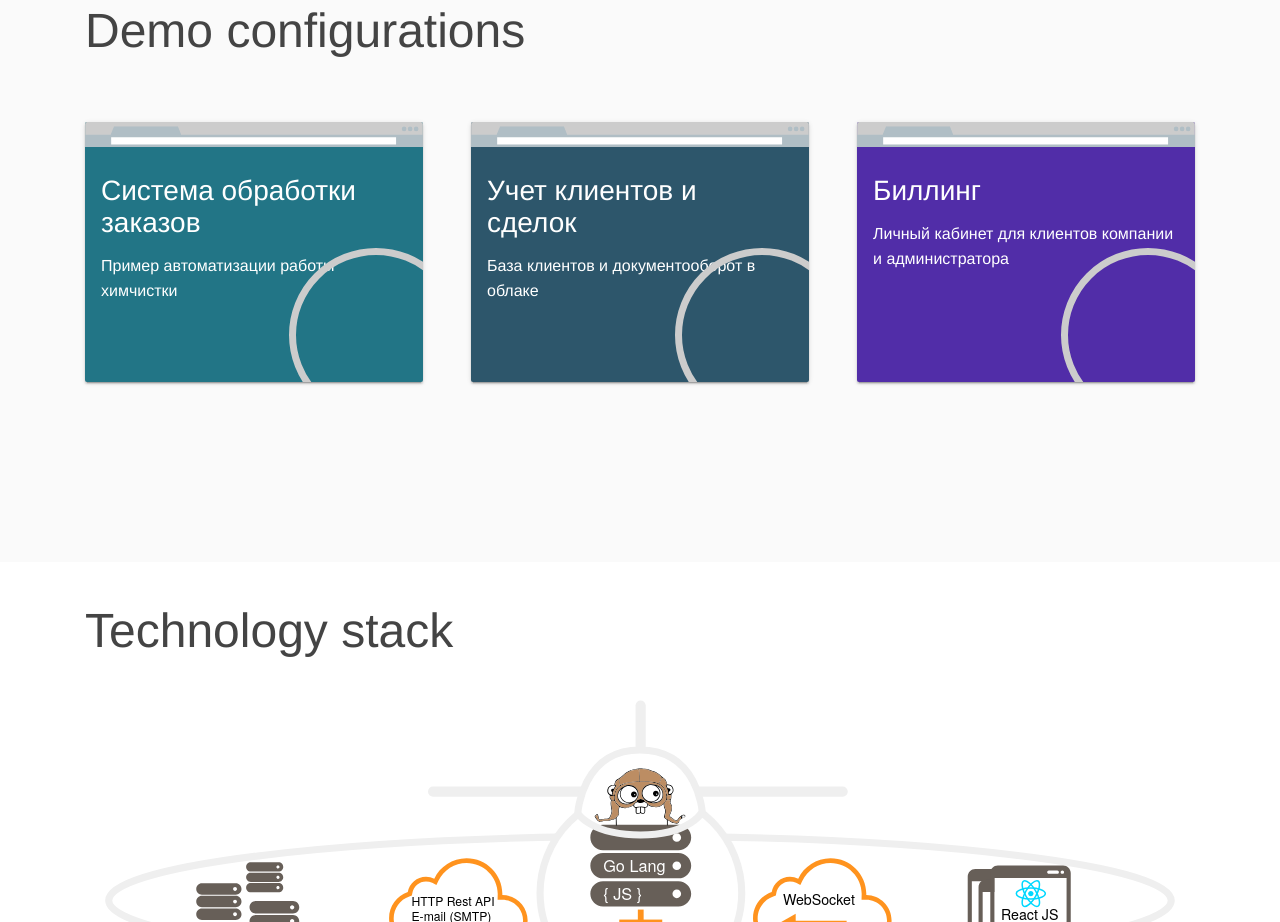
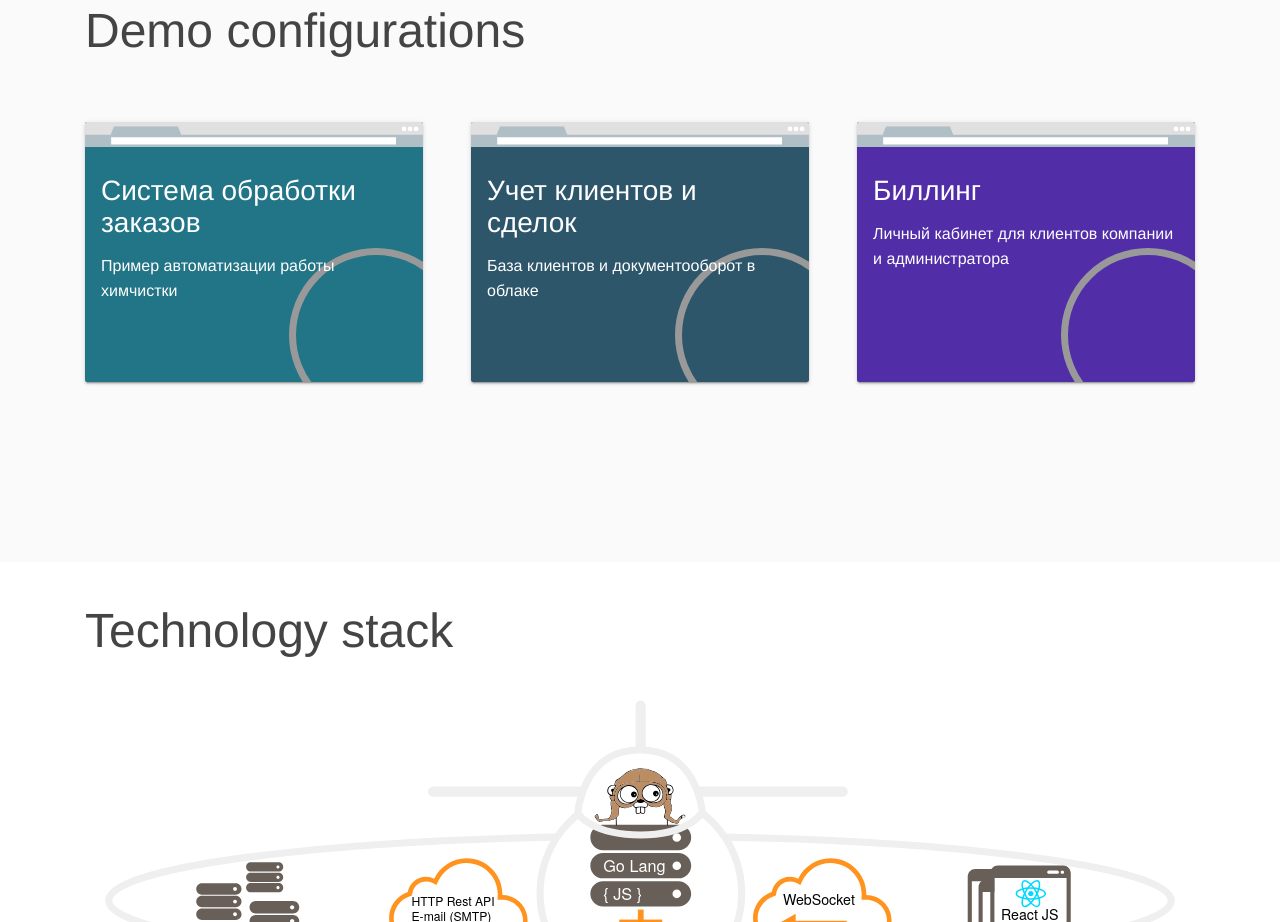
Before and after one commit to kib357/_blankSite, a plain HTML site: page index.html in a window 1280 px wide. Shown: the part 1620-2542 px from the top of the page. Drawn offline with Linux system fonts and the light colour scheme; a web font is replaced by a local one.

Commit message:
Demo - v1.1

```diff
--- a/app.css
+++ b/app.css
@@ -574,6 +574,7 @@ footer div.container {
   position: relative;
   overflow: hidden;
   min-height: 260px;
+  z-index: 0;
 }
 .demos .cards-list .item .st0 {
   fill: #B0BEC5;
@@ -583,6 +584,10 @@ footer div.container {
 }
 .demos .cards-list .item:hover .st0 {
   fill: #455A64 !important;
+}
+.demos .cards-list .item svg {
+  width: 100%;
+  background-color: #e0e0e0;
 }
 .demos .cards-list .item h3,
 .demos .cards-list .item p {
@@ -604,12 +609,13 @@ footer div.container {
   opacity: 1;
 }
 .demos .cards-list .item .action {
+  z-index: -1;
   position: absolute;
   bottom: -40px;
   right: -40px;
   width: 160px;
   height: 160px;
-  border: 7px solid #ccc;
+  border: 7px solid #999;
   border-radius: 50%;
   -webkit-transition: border-color 0.3s linear;
   -o-transition: border-color 0.3s linear;
--- a/index.html
+++ b/index.html
@@ -90,29 +90,29 @@
         	<div class="cards-list">
         		<a class="item card oms" href="http://oms.getblank.net" target="_blank">
         			<svg version="1.1" id="Layer_1" xmlns="http://www.w3.org/2000/svg" xmlns:xlink="http://www.w3.org/1999/xlink" x="0px" y="0px"
-        				 viewBox="0 0 841.9 62.3" style="enable-background:new 0 0 841.9 62.3;" xml:space="preserve">
-        			<rect id="XMLID_18_" fill="#cccccc" width="841.9" height="62.3"/>
+        				 viewBox="0 0 842 62" xml:space="preserve">
+        			<!--<rect id="XMLID_18_" fill="#cccccc" width="841.9" height="62.3"/>-->
         			<polygon id="XMLID_1_" class="st0" points="0,31.6 63.6,31.6 72,11.5 231.5,11.5 239.5,31.6 841.9,31.8 841.9,62.3 0,62.3 "/>
-        			<circle id="XMLID_5_" class="st0" cx="795" cy="17.3" r="5.8"/>
-        			<circle id="XMLID_6_" class="st0" cx="810" cy="17.3" r="5.8"/>
-        			<circle id="XMLID_7_" class="st0" cx="825" cy="17.3" r="5.8"/>
+        			<circle id="XMLID_5_" fill="#ffffff" cx="795" cy="17.3" r="5.8"/>
+        			<circle id="XMLID_6_" fill="#ffffff" cx="810" cy="17.3" r="5.8"/>
+        			<circle id="XMLID_7_" fill="#ffffff" cx="825" cy="17.3" r="5.8"/>
         			<rect id="XMLID_18_" fill="#ffffff" x="65" y="38" width="710" height="18"/>
-        			</svg>			<div class="body">
+        			</svg>			<div class="action">
+        				<div class="play"></div>
+        			</div>
+        			<div class="body">
         				<h3>Система обработки заказов</h3>
         				<p>Пример автоматизации работы химчистки</p>
-        			</div>
-        			<div class="action">
-        				<div class="play"></div>
         			</div>
         		</a>
         		<a class="item card crm" href="http://oms.getblank.net" target="_blank">
         			<svg version="1.1" id="Layer_1" xmlns="http://www.w3.org/2000/svg" xmlns:xlink="http://www.w3.org/1999/xlink" x="0px" y="0px"
-        				 viewBox="0 0 841.9 62.3" style="enable-background:new 0 0 841.9 62.3;" xml:space="preserve">
-        			<rect id="XMLID_18_" fill="#cccccc" width="841.9" height="62.3"/>
+        				 viewBox="0 0 842 62" xml:space="preserve">
+        			<!--<rect id="XMLID_18_" fill="#cccccc" width="841.9" height="62.3"/>-->
         			<polygon id="XMLID_1_" class="st0" points="0,31.6 63.6,31.6 72,11.5 231.5,11.5 239.5,31.6 841.9,31.8 841.9,62.3 0,62.3 "/>
-        			<circle id="XMLID_5_" class="st0" cx="795" cy="17.3" r="5.8"/>
-        			<circle id="XMLID_6_" class="st0" cx="810" cy="17.3" r="5.8"/>
-        			<circle id="XMLID_7_" class="st0" cx="825" cy="17.3" r="5.8"/>
+        			<circle id="XMLID_5_" fill="#ffffff" cx="795" cy="17.3" r="5.8"/>
+        			<circle id="XMLID_6_" fill="#ffffff" cx="810" cy="17.3" r="5.8"/>
+        			<circle id="XMLID_7_" fill="#ffffff" cx="825" cy="17.3" r="5.8"/>
         			<rect id="XMLID_18_" fill="#ffffff" x="65" y="38" width="710" height="18"/>
         			</svg>			<div class="body">
         				<h3>Учет клиентов и сделок</h3>
@@ -124,12 +124,12 @@
         		</a>
         		<a class="item card billing" href="http://oms.getblank.net" target="_blank">
         			<svg version="1.1" id="Layer_1" xmlns="http://www.w3.org/2000/svg" xmlns:xlink="http://www.w3.org/1999/xlink" x="0px" y="0px"
-        				 viewBox="0 0 841.9 62.3" style="enable-background:new 0 0 841.9 62.3;" xml:space="preserve">
-        			<rect id="XMLID_18_" fill="#cccccc" width="841.9" height="62.3"/>
+        				 viewBox="0 0 842 62" xml:space="preserve">
+        			<!--<rect id="XMLID_18_" fill="#cccccc" width="841.9" height="62.3"/>-->
         			<polygon id="XMLID_1_" class="st0" points="0,31.6 63.6,31.6 72,11.5 231.5,11.5 239.5,31.6 841.9,31.8 841.9,62.3 0,62.3 "/>
-        			<circle id="XMLID_5_" class="st0" cx="795" cy="17.3" r="5.8"/>
-        			<circle id="XMLID_6_" class="st0" cx="810" cy="17.3" r="5.8"/>
-        			<circle id="XMLID_7_" class="st0" cx="825" cy="17.3" r="5.8"/>
+        			<circle id="XMLID_5_" fill="#ffffff" cx="795" cy="17.3" r="5.8"/>
+        			<circle id="XMLID_6_" fill="#ffffff" cx="810" cy="17.3" r="5.8"/>
+        			<circle id="XMLID_7_" fill="#ffffff" cx="825" cy="17.3" r="5.8"/>
         			<rect id="XMLID_18_" fill="#ffffff" x="65" y="38" width="710" height="18"/>
         			</svg>			<div class="body">
         				<h3>Биллинг</h3>
```
Also changed, not shown: ru/index.html (+19 -19 lines).
